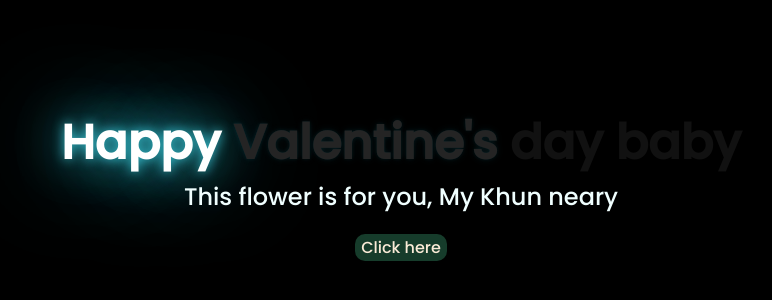
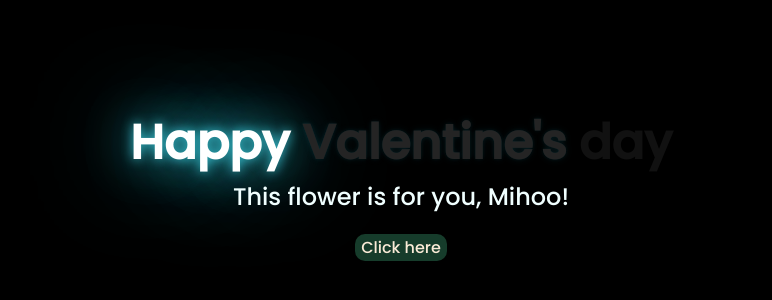
Before and after one commit to Kennnnnnnnnnnnnnnn/Flower, a plain HTML site: page index.html in a window 1280 px wide. Shown: the part 224-524 px from the top of the page, without its empty margins (247-1019 px from the left). Drawn offline with Linux system fonts and the light colour scheme.

Commit message:
Update index.html

```diff
--- a/index.html
+++ b/index.html
@@ -14,11 +14,10 @@
 <span>Happy</span>
 <span>Valentine's</span>
 <span>day</span>
-<span>baby</span>
 
     </div>
     <div class="description">
-        <span>This flower is for you, My Khun neary</span>
+        <span>This flower is for you, Mihoo! </span>
     </div>
     <div class="button">
         <button>
```
